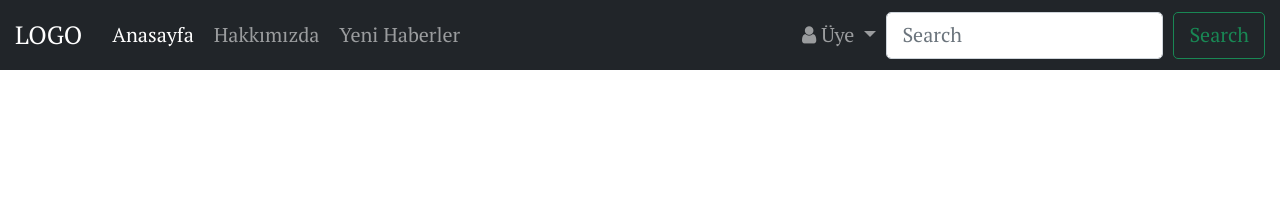
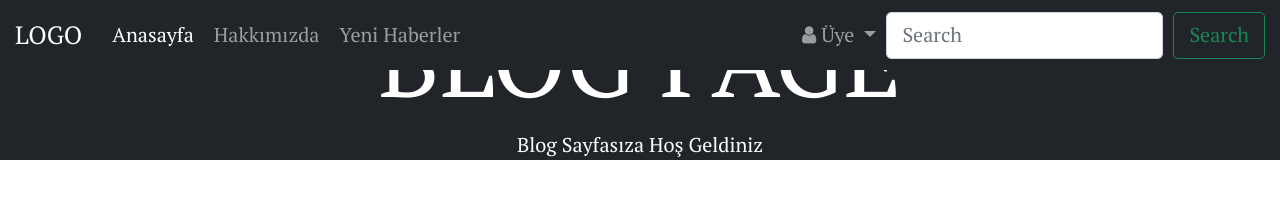
Before and after one commit to hamitmizrak/ecodation_blog, a plain HTML site: page frontend/index.html in a window 1280 px wide. Drawn offline with nearby package versions, Linux system fonts and the light colour scheme.

Commit message:
header html

```diff
--- a/frontend/index.html
+++ b/frontend/index.html
@@ -58,11 +58,12 @@
                         <a class="nav-link dropdown-toggle" href="#" id="navbarDropdown" role="button"
                             data-bs-toggle="dropdown" aria-expanded="false">
                             <i class="fa fa-user"> </i>
-                                Üye
+                            Üye
                         </a>
                         <ul class="dropdown-menu" aria-labelledby="navbarDropdown">
                             <li><a class="dropdown-item" href="#">Üye Girişi</a></li>
-                            <li><a class="dropdown-item" data-bs-toggle="modal" data-bs-target="#register" href="#">Üye Ol</a></li>
+                            <li><a class="dropdown-item" data-bs-toggle="modal" data-bs-target="#register" href="#">Üye
+                                    Ol</a></li>
                             <li>
                                 <hr class="dropdown-divider">
                             </li>
@@ -78,7 +79,7 @@
                             <button class="btn btn-outline-success" type="submit">Search</button>
                         </form>
                     </li>
-                    </ul>
+                </ul>
             </div>
         </div>
     </nav>
@@ -113,7 +114,8 @@
                             </div>
 
                             <div class="form-group">
-                                <span class="col-md-3"> <label for="password" class="text-muted">password </label></span>
+                                <span class="col-md-3"> <label for="password" class="text-muted">password
+                                    </label></span>
                                 <span class="col-md-9"> <input type="password" name="password" id="password"
                                         class="form-control" required></span>
                             </div>
@@ -143,7 +145,13 @@
 
     <!-- header start -->
     <header>
-
+        <div class="jumbotron text-white bg-dark">
+            <div class="container">
+                <h1 class="display-1 text-white text-center text-uppercase" id="header_h1" name="header_h1">Blog PAge
+                </h1>
+                <p class="text-capitalize text-center text-white">Blog Sayfasıza Hoş geldiniz</p>
+            </div>
+        </div>
     </header>
     <!-- header start -->
 
```
